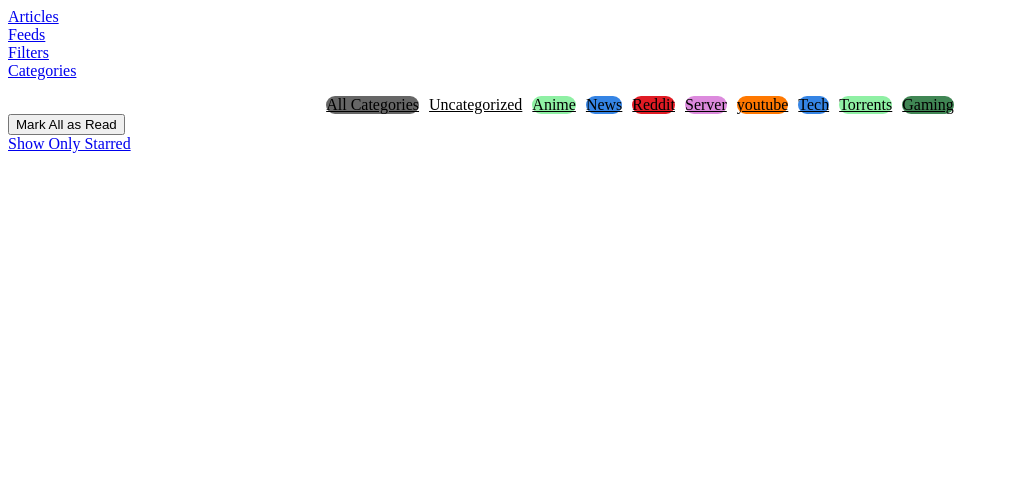
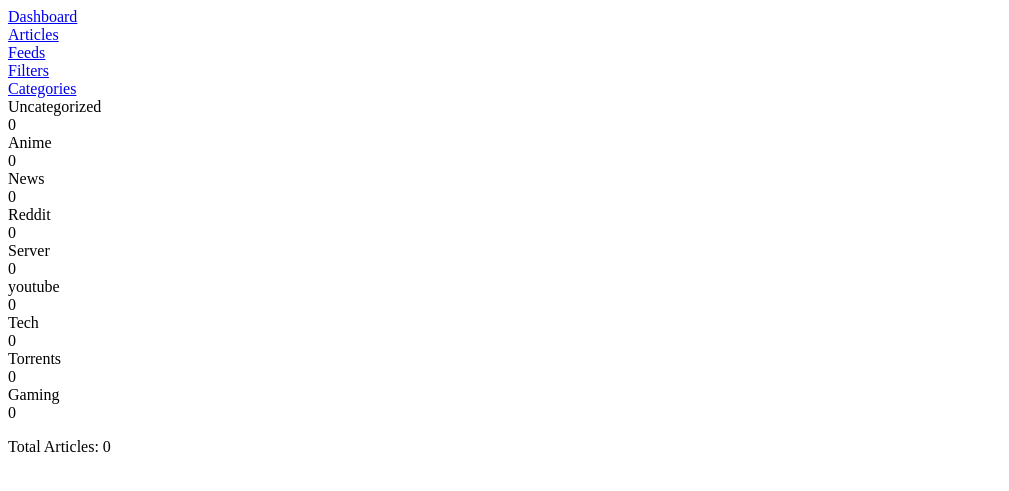
Before and after one commit to setheriox/rss-rails, a Rails app: page / in a window 1280 px wide. Shown: the top 491 px of the page, without its empty margins (0-1009 px from the left). Run offline with Rails 7, Linux system fonts and the light colour scheme; data comes from the database, SQL or seed files in the repository; data that the repository does not hold is empty; some libraries are stand-ins or nearby versions.

Commit message:
Started a dashboard, created a migration rake for my previous rss database

```diff
--- /dev/null
+++ b/app/controllers/dashboard_controller.rb
@@ -0,0 +1,25 @@
+class DashboardController < ApplicationController
+  def index
+
+    @total_articles = Article.count
+
+    @categories_count = Category.left_joins(feeds: :articles)
+                                .select('categories.*, COUNT(articles.id) AS articles_count')
+                                .group('categories.id')
+                                .order('articles_count DESC')
+
+    # Basic Count
+    @total_articles = Article.count
+    @total_feeds = Feed.count
+    @total_categories = Category.count
+    @total_filters = Filter.count
+
+    # Article Stats
+    @read_articles = Article.where(read: true).count
+    @unread_articles = Article.where(read: false).count
+    @starred_articles = Article.where(starred: true).count
+    @filtered_articles = Article.where(filtered: true).count
+
+    #@@read_percentage = @total_Articles > 0 ? (@read_articles.to_f / @total_articles * 100).round(1) : 0
+  end
+end
--- /dev/null
+++ b/app/helpers/dashboard_helper.rb
@@ -0,0 +1,2 @@
+module DashboardHelper
+end
--- /dev/null
+++ b/app/views/dashboard/index.html.erb
@@ -0,0 +1,13 @@
+<div class="dashboaard">
+
+    <div class="dashboard-category">
+
+        <% @categories_count.each do |category| %>
+            <div class="d-c-name"><%= category.name %></div>
+            <div class="d-c-count"><%= category.articles_count %></div>
+        <% end %>
+<p>Total Articles: <%= @total_articles %></p>
+
+    </div>
+
+</div>
--- a/app/views/layouts/application.html.erb
+++ b/app/views/layouts/application.html.erb
@@ -25,6 +25,9 @@
   <body>
       <div class="navbar">
         <div class="navbar-item">
+          <%= link_to "Dashboard", dashboard_path %>
+        </div>
+        <div class="navbar-item">
           <%= link_to "Articles", articles_path %>
         </div>
         <div class="navbar-item">
--- a/config/routes.rb
+++ b/config/routes.rb
@@ -1,4 +1,5 @@
 Rails.application.routes.draw do
+  get '/dashboard', to: 'dashboard#index', as: 'dashboard'
   resources :categories
   resources :filters
   resources :articles do
@@ -11,9 +12,11 @@ Rails.application.routes.draw do
     end
   end
   resources :feeds
+  resources :dashboard, only: [:index]
+
 
 
   get "up" => "rails/health#show", as: :rails_health_check
 
-  root "articles#index"
+  root "dashboard#index"
 end
```
Also changed, not shown: app/services/filter_articles_service.rb (added, +38 -0 lines), lib/tasks/filter_articles.rake (added), lib/tasks/migrate_rss_data.rake (added), 1 other file.
